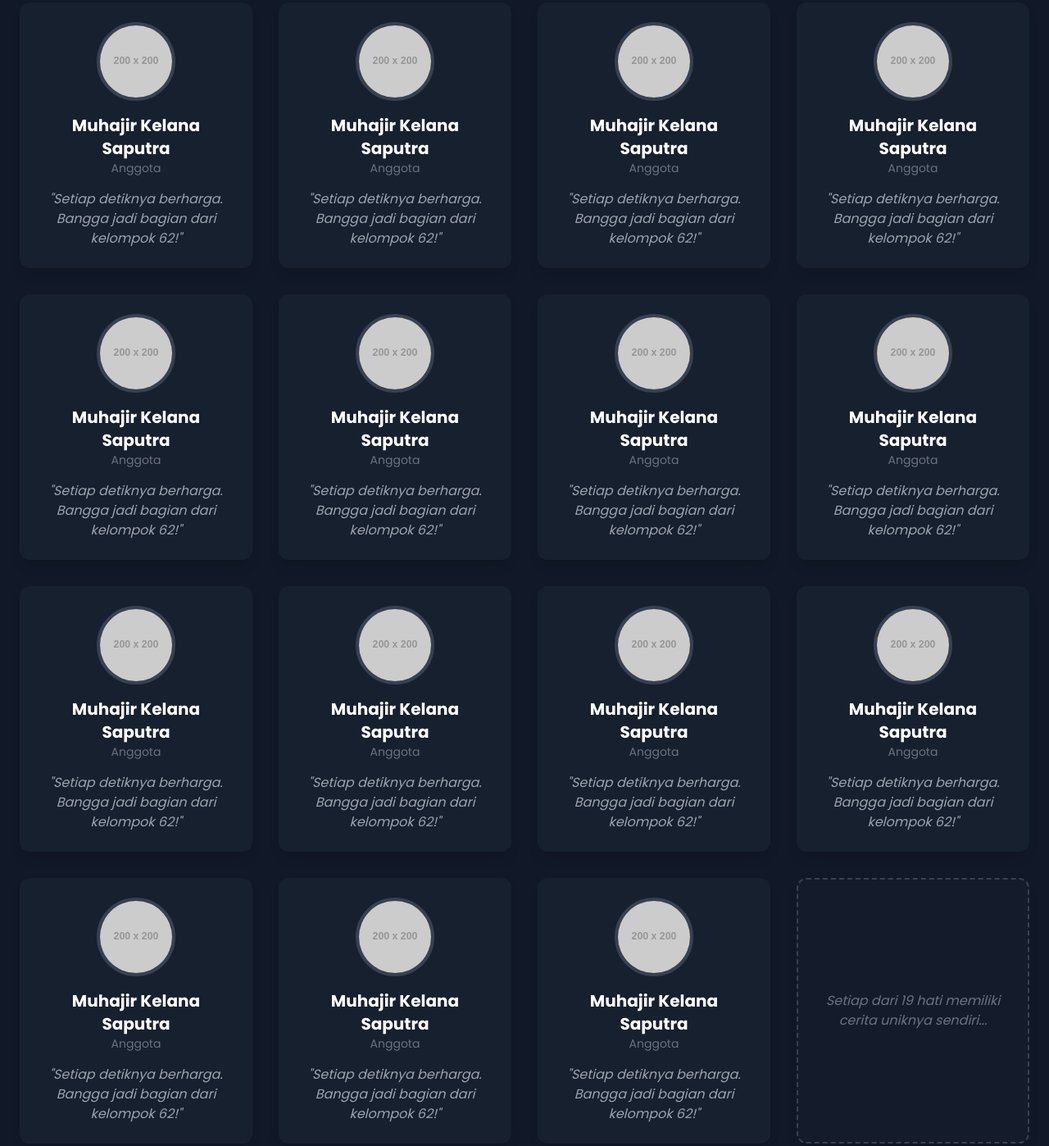
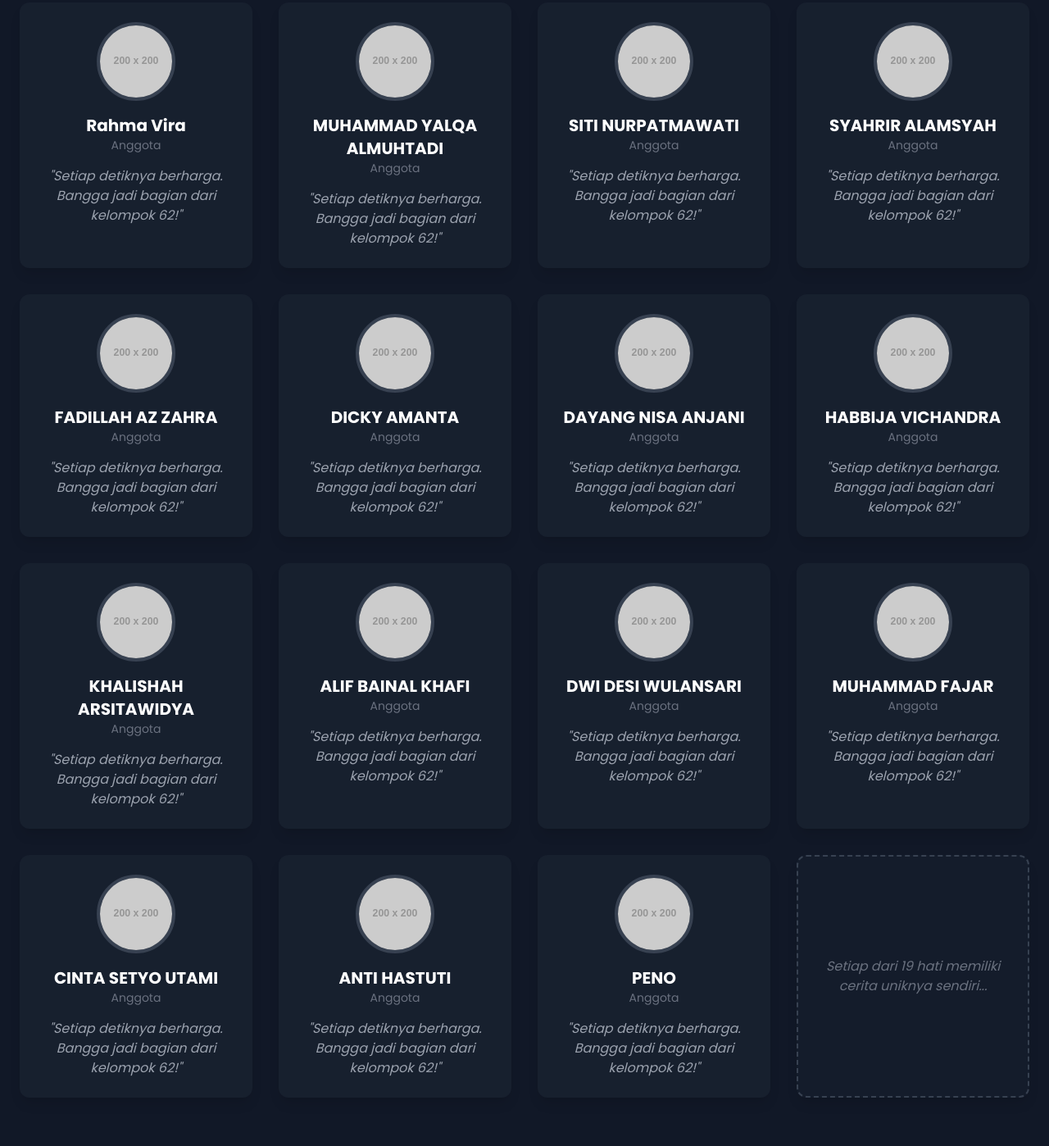
Before and after one commit to penoFahmi/derasnya-kenangan62, a plain HTML site: page index.html in a window 1280 px wide. Shown: the part 2749-4147 px from the top of the page at 82% size. Drawn offline with nearby package versions, Linux system fonts and the light colour scheme; placeholder pictures from the web are drawn by us.

Commit message:
kenangan

```diff
--- a/index.html
+++ b/index.html
@@ -178,7 +178,7 @@
                 <div class="bg-gray-800/50 p-6 rounded-xl shadow-lg text-center" data-aos="fade-up" data-aos-delay="150">
                     <img src="https://placehold.co/200x200/f59e0b/FFFFFF?text=images/fototeman.jpg" alt="Foto Anggota" class="w-24 h-24 rounded-full object-cover mx-auto mb-4 border-4 border-gray-700">
                     <h5 class="font-bold text-white text-xl">Cici Nadira</h5>
-                    <p class="text-sm text-gray-500 mb-4">Seketaris</p>
+                    <p class="text-sm text-gray-500 mb-4">Anggota</p>
                     <p class="text-gray-400 italic">"Aku menemukan rumah di antara canda tawa kalian. Sungai Deras akan selalu menjadi tempatku untuk pulang. Sampai jumpa lagi, keluarga keduaku."</p>
                 </div>
                  <div class="bg-gray-800/50 p-6 rounded-xl shadow-lg text-center" data-aos="fade-up" data-aos-delay="200">
@@ -189,97 +189,97 @@
                 </div>
                 <div class="bg-gray-800/50 p-6 rounded-xl shadow-lg text-center" data-aos="fade-up" data-aos-delay="200">
                     <img src="https://placehold.co/200x200/f59e0b/FFFFFF?text=.../namafoto.jpg" alt="Foto Anggota" class="w-24 h-24 rounded-full object-cover mx-auto mb-4 border-4 border-gray-700">
-                    <h5 class="font-bold text-white text-xl">Muhajir Kelana Saputra</h5>
+                    <h5 class="font-bold text-white text-xl">Rangga Permana</h5>
                     <p class="text-sm text-gray-500 mb-4">Anggota</p>
                     <p class="text-gray-400 italic">"Setiap detiknya berharga. Bangga jadi bagian dari kelompok 62!"</p>
                 </div>
                 <div class="bg-gray-800/50 p-6 rounded-xl shadow-lg text-center" data-aos="fade-up" data-aos-delay="200">
                     <img src="https://placehold.co/200x200/f59e0b/FFFFFF?text=.../namafoto.jpg" alt="Foto Anggota" class="w-24 h-24 rounded-full object-cover mx-auto mb-4 border-4 border-gray-700">
-                    <h5 class="font-bold text-white text-xl">Muhajir Kelana Saputra</h5>
+                    <h5 class="font-bold text-white text-xl">Rahma Vira</h5>
                     <p class="text-sm text-gray-500 mb-4">Anggota</p>
                     <p class="text-gray-400 italic">"Setiap detiknya berharga. Bangga jadi bagian dari kelompok 62!"</p>
                 </div>
                 <div class="bg-gray-800/50 p-6 rounded-xl shadow-lg text-center" data-aos="fade-up" data-aos-delay="200">
                     <img src="https://placehold.co/200x200/f59e0b/FFFFFF?text=.../namafoto.jpg" alt="Foto Anggota" class="w-24 h-24 rounded-full object-cover mx-auto mb-4 border-4 border-gray-700">
-                    <h5 class="font-bold text-white text-xl">Muhajir Kelana Saputra</h5>
+                    <h5 class="font-bold text-white text-xl">MUHAMMAD YALQA ALMUHTADI</h5>
                     <p class="text-sm text-gray-500 mb-4">Anggota</p>
                     <p class="text-gray-400 italic">"Setiap detiknya berharga. Bangga jadi bagian dari kelompok 62!"</p>
                 </div>
                 <div class="bg-gray-800/50 p-6 rounded-xl shadow-lg text-center" data-aos="fade-up" data-aos-delay="200">
                     <img src="https://placehold.co/200x200/f59e0b/FFFFFF?text=.../namafoto.jpg" alt="Foto Anggota" class="w-24 h-24 rounded-full object-cover mx-auto mb-4 border-4 border-gray-700">
-                    <h5 class="font-bold text-white text-xl">Muhajir Kelana Saputra</h5>
+                    <h5 class="font-bold text-white text-xl">SITI NURPATMAWATI</h5>
                     <p class="text-sm text-gray-500 mb-4">Anggota</p>
                     <p class="text-gray-400 italic">"Setiap detiknya berharga. Bangga jadi bagian dari kelompok 62!"</p>
                 </div>
                 <div class="bg-gray-800/50 p-6 rounded-xl shadow-lg text-center" data-aos="fade-up" data-aos-delay="200">
                     <img src="https://placehold.co/200x200/f59e0b/FFFFFF?text=.../namafoto.jpg" alt="Foto Anggota" class="w-24 h-24 rounded-full object-cover mx-auto mb-4 border-4 border-gray-700">
-                    <h5 class="font-bold text-white text-xl">Muhajir Kelana Saputra</h5>
+                    <h5 class="font-bold text-white text-xl">SYAHRIR ALAMSYAH</h5>
                     <p class="text-sm text-gray-500 mb-4">Anggota</p>
                     <p class="text-gray-400 italic">"Setiap detiknya berharga. Bangga jadi bagian dari kelompok 62!"</p>
                 </div>
                 <div class="bg-gray-800/50 p-6 rounded-xl shadow-lg text-center" data-aos="fade-up" data-aos-delay="200">
                     <img src="https://placehold.co/200x200/f59e0b/FFFFFF?text=.../namafoto.jpg" alt="Foto Anggota" class="w-24 h-24 rounded-full object-cover mx-auto mb-4 border-4 border-gray-700">
-                    <h5 class="font-bold text-white text-xl">Muhajir Kelana Saputra</h5>
+                    <h5 class="font-bold text-white text-xl">FADILLAH AZ ZAHRA</h5>
                     <p class="text-sm text-gray-500 mb-4">Anggota</p>
                     <p class="text-gray-400 italic">"Setiap detiknya berharga. Bangga jadi bagian dari kelompok 62!"</p>
                 </div>
                 <div class="bg-gray-800/50 p-6 rounded-xl shadow-lg text-center" data-aos="fade-up" data-aos-delay="200">
                     <img src="https://placehold.co/200x200/f59e0b/FFFFFF?text=.../namafoto.jpg" alt="Foto Anggota" class="w-24 h-24 rounded-full object-cover mx-auto mb-4 border-4 border-gray-700">
-                    <h5 class="font-bold text-white text-xl">Muhajir Kelana Saputra</h5>
+                    <h5 class="font-bold text-white text-xl">DICKY AMANTA</h5>
                     <p class="text-sm text-gray-500 mb-4">Anggota</p>
                     <p class="text-gray-400 italic">"Setiap detiknya berharga. Bangga jadi bagian dari kelompok 62!"</p>
                 </div>
                 <div class="bg-gray-800/50 p-6 rounded-xl shadow-lg text-center" data-aos="fade-up" data-aos-delay="200">
                     <img src="https://placehold.co/200x200/f59e0b/FFFFFF?text=.../namafoto.jpg" alt="Foto Anggota" class="w-24 h-24 rounded-full object-cover mx-auto mb-4 border-4 border-gray-700">
-                    <h5 class="font-bold text-white text-xl">Muhajir Kelana Saputra</h5>
+                    <h5 class="font-bold text-white text-xl">DAYANG NISA ANJANI</h5>
                     <p class="text-sm text-gray-500 mb-4">Anggota</p>
                     <p class="text-gray-400 italic">"Setiap detiknya berharga. Bangga jadi bagian dari kelompok 62!"</p>
                 </div>
                 <div class="bg-gray-800/50 p-6 rounded-xl shadow-lg text-center" data-aos="fade-up" data-aos-delay="200">
                     <img src="https://placehold.co/200x200/f59e0b/FFFFFF?text=.../namafoto.jpg" alt="Foto Anggota" class="w-24 h-24 rounded-full object-cover mx-auto mb-4 border-4 border-gray-700">
-                    <h5 class="font-bold text-white text-xl">Muhajir Kelana Saputra</h5>
+                    <h5 class="font-bold text-white text-xl">HABBIJA VICHANDRA</h5>
                     <p class="text-sm text-gray-500 mb-4">Anggota</p>
                     <p class="text-gray-400 italic">"Setiap detiknya berharga. Bangga jadi bagian dari kelompok 62!"</p>
                 </div>
                 <div class="bg-gray-800/50 p-6 rounded-xl shadow-lg text-center" data-aos="fade-up" data-aos-delay="200">
                     <img src="https://placehold.co/200x200/f59e0b/FFFFFF?text=.../namafoto.jpg" alt="Foto Anggota" class="w-24 h-24 rounded-full object-cover mx-auto mb-4 border-4 border-gray-700">
-                    <h5 class="font-bold text-white text-xl">Muhajir Kelana Saputra</h5>
+                    <h5 class="font-bold text-white text-xl">KHALISHAH ARSITAWIDYA</h5>
                     <p class="text-sm text-gray-500 mb-4">Anggota</p>
                     <p class="text-gray-400 italic">"Setiap detiknya berharga. Bangga jadi bagian dari kelompok 62!"</p>
                 </div>
                 <div class="bg-gray-800/50 p-6 rounded-xl shadow-lg text-center" data-aos="fade-up" data-aos-delay="200">
                     <img src="https://placehold.co/200x200/f59e0b/FFFFFF?text=.../namafoto.jpg" alt="Foto Anggota" class="w-24 h-24 rounded-full object-cover mx-auto mb-4 border-4 border-gray-700">
-                    <h5 class="font-bold text-white text-xl">Muhajir Kelana Saputra</h5>
+                    <h5 class="font-bold text-white text-xl">ALIF BAINAL KHAFI</h5>
                     <p class="text-sm text-gray-500 mb-4">Anggota</p>
                     <p class="text-gray-400 italic">"Setiap detiknya berharga. Bangga jadi bagian dari kelompok 62!"</p>
                 </div>
                 <div class="bg-gray-800/50 p-6 rounded-xl shadow-lg text-center" data-aos="fade-up" data-aos-delay="200">
                     <img src="https://placehold.co/200x200/f59e0b/FFFFFF?text=.../namafoto.jpg" alt="Foto Anggota" class="w-24 h-24 rounded-full object-cover mx-auto mb-4 border-4 border-gray-700">
-                    <h5 class="font-bold text-white text-xl">Muhajir Kelana Saputra</h5>
+                    <h5 class="font-bold text-white text-xl">DWI DESI WULANSARI</h5>
                     <p class="text-sm text-gray-500 mb-4">Anggota</p>
                     <p class="text-gray-400 italic">"Setiap detiknya berharga. Bangga jadi bagian dari kelompok 62!"</p>
                 </div>
                 <div class="bg-gray-800/50 p-6 rounded-xl shadow-lg text-center" data-aos="fade-up" data-aos-delay="200">
                     <img src="https://placehold.co/200x200/f59e0b/FFFFFF?text=.../namafoto.jpg" alt="Foto Anggota" class="w-24 h-24 rounded-full object-cover mx-auto mb-4 border-4 border-gray-700">
-                    <h5 class="font-bold text-white text-xl">Muhajir Kelana Saputra</h5>
+                    <h5 class="font-bold text-white text-xl">MUHAMMAD FAJAR</h5>
                     <p class="text-sm text-gray-500 mb-4">Anggota</p>
                     <p class="text-gray-400 italic">"Setiap detiknya berharga. Bangga jadi bagian dari kelompok 62!"</p>
                 </div>
                 <div class="bg-gray-800/50 p-6 rounded-xl shadow-lg text-center" data-aos="fade-up" data-aos-delay="200">
                     <img src="https://placehold.co/200x200/f59e0b/FFFFFF?text=.../namafoto.jpg" alt="Foto Anggota" class="w-24 h-24 rounded-full object-cover mx-auto mb-4 border-4 border-gray-700">
-                    <h5 class="font-bold text-white text-xl">Muhajir Kelana Saputra</h5>
+                    <h5 class="font-bold text-white text-xl">CINTA SETYO UTAMI</h5>
                     <p class="text-sm text-gray-500 mb-4">Anggota</p>
                     <p class="text-gray-400 italic">"Setiap detiknya berharga. Bangga jadi bagian dari kelompok 62!"</p>
                 </div>
                 <div class="bg-gray-800/50 p-6 rounded-xl shadow-lg text-center" data-aos="fade-up" data-aos-delay="200">
                     <img src="https://placehold.co/200x200/f59e0b/FFFFFF?text=.../namafoto.jpg" alt="Foto Anggota" class="w-24 h-24 rounded-full object-cover mx-auto mb-4 border-4 border-gray-700">
-                    <h5 class="font-bold text-white text-xl">Muhajir Kelana Saputra</h5>
+                    <h5 class="font-bold text-white text-xl">ANTI HASTUTI</h5>
                     <p class="text-sm text-gray-500 mb-4">Anggota</p>
                     <p class="text-gray-400 italic">"Setiap detiknya berharga. Bangga jadi bagian dari kelompok 62!"</p>
                 </div>
                 <div class="bg-gray-800/50 p-6 rounded-xl shadow-lg text-center" data-aos="fade-up" data-aos-delay="200">
                     <img src="https://placehold.co/200x200/f59e0b/FFFFFF?text=.../namafoto.jpg" alt="Foto Anggota" class="w-24 h-24 rounded-full object-cover mx-auto mb-4 border-4 border-gray-700">
-                    <h5 class="font-bold text-white text-xl">Muhajir Kelana Saputra</h5>
+                    <h5 class="font-bold text-white text-xl">PENO</h5>
                     <p class="text-sm text-gray-500 mb-4">Anggota</p>
                     <p class="text-gray-400 italic">"Setiap detiknya berharga. Bangga jadi bagian dari kelompok 62!"</p>
                 </div>
```
